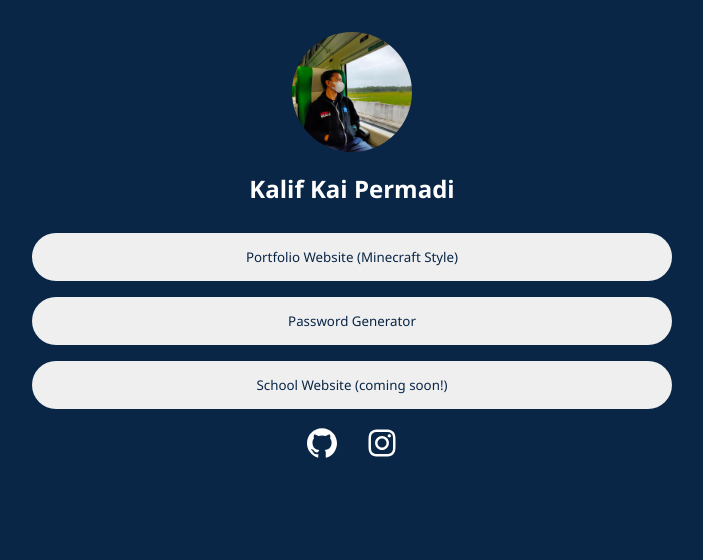
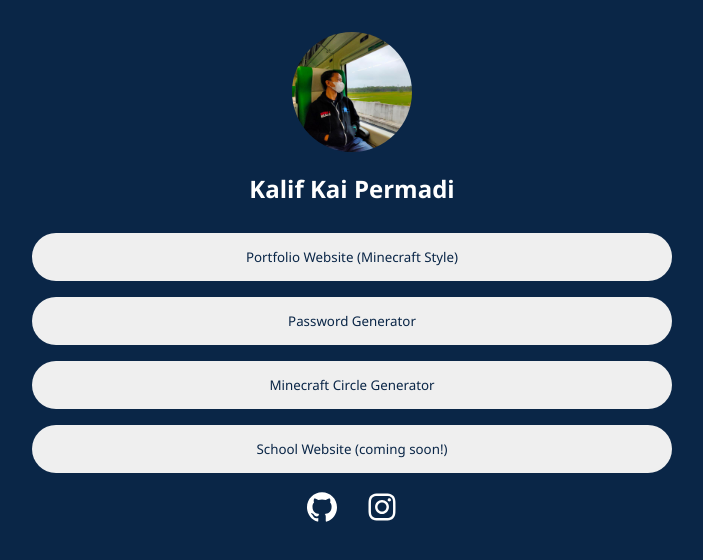
Before and after one commit to kalifpermadi/kalifpermadi.github.io, a plain HTML site: page index.html in a window 1280 px wide. Shown: the whole page, without its empty margins (288-991 px from the left). Drawn offline with Linux system fonts and the light colour scheme.

Commit message:
Added "Minecraft Circle Generator" button

```diff
--- a/index.html
+++ b/index.html
@@ -18,6 +18,9 @@
             <a href="https://kalifpermadi.github.io/password-generator" target="_blank">
                 <button>Password Generator</button>
             </a>
+            <a href="https://kalifpermadi.github.io/minecraft-circle-generator" target="_blank">
+                <button>Minecraft Circle Generator</button>
+            </a>
             <a href="#">
                 <button>School Website (coming soon!)</button>
             </a>
```
